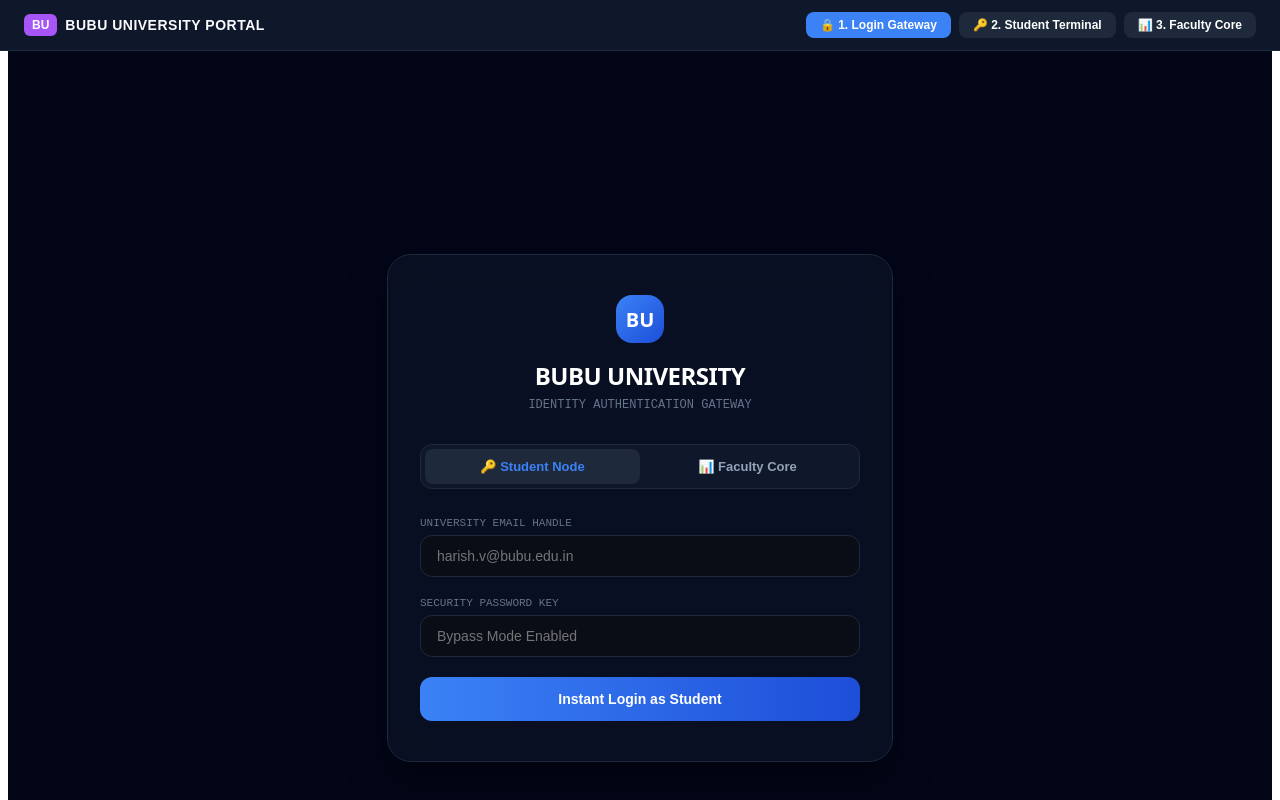
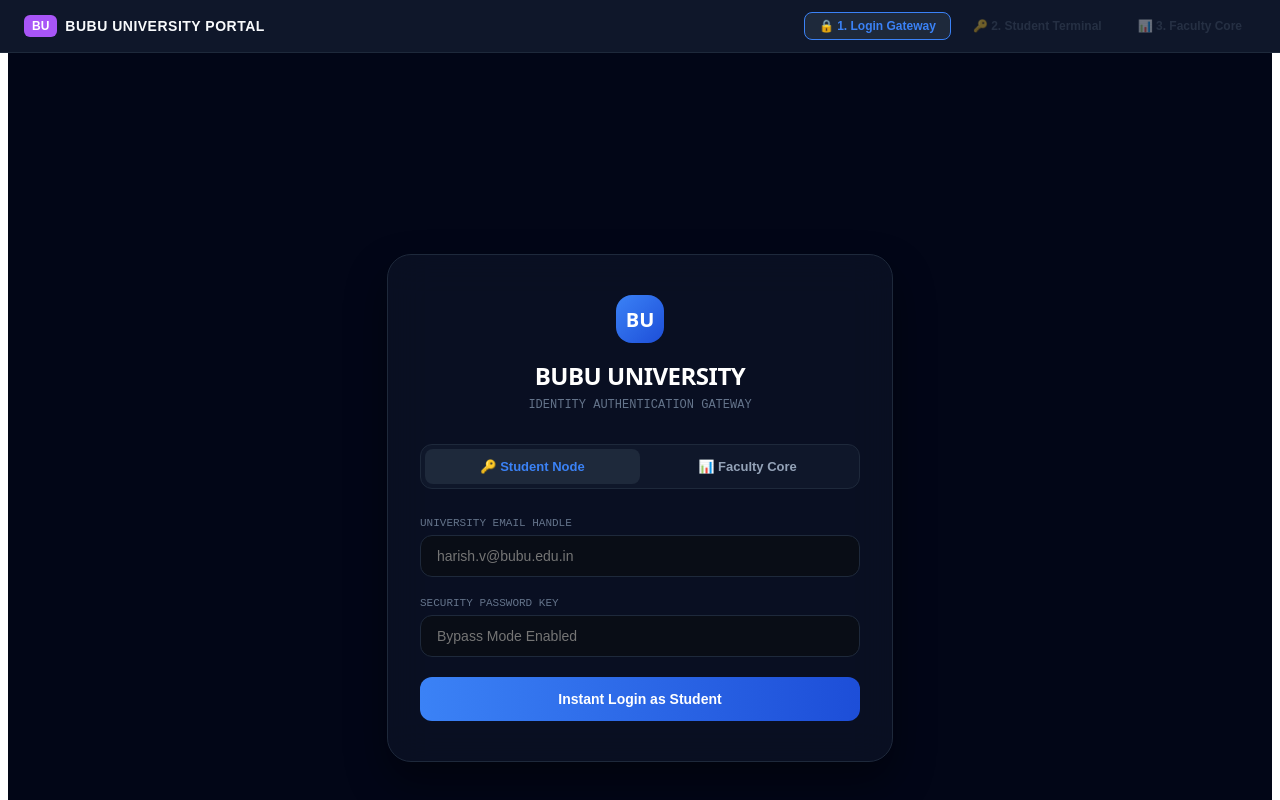
Before and after one commit to saithrishadaggupati/-SmartAttendance-Anti-Proxy-Tracker, a React (Vite) app: page / in a window 1280 px wide. Shown: the top 800 px of the page. Built offline with nearby package versions, Linux system fonts and the light colour scheme.

Commit message:
Security: Locked dashboard node views behind authentic context clearance tokens

```diff
--- a/src/App.tsx
+++ b/src/App.tsx
@@ -5,13 +5,23 @@ import ProfessorDashboard from './components/ProfessorDashboard';
 import StudentDashboard from './components/StudentDashboard';
 
 function MainAppLayout() {
+  const { user } = useAuth();
   const [activeTab, setActiveTab] = useState<'login' | 'student' | 'professor'>('login');
   const [isMounted, setIsMounted] = useState(false);
 
-  // Absolute barrier against Hydration Mismatch crashes
+  // Sync tab navigation state with authentication logging signatures
   useEffect(() => {
     setIsMounted(true);
-  }, []);
+    if (user) {
+      if (user.role === 'professor') {
+        setActiveTab('professor');
+      } else if (user.role === 'student') {
+        setActiveTab('student');
+      }
+    } else {
+      setActiveTab('login');
+    }
+  }, [user]);
 
   if (!isMounted) {
     return (
@@ -24,7 +34,7 @@ function MainAppLayout() {
   return (
     <div style={{ backgroundColor: '#020617', minHeight: '100vh', position: 'relative' }}>
 
-      {/* Universal Institutional Header Switcher */}
+      {/* Universal Institutional Header (Tabs are locked based on Login Status) */}
       <div style={{
         position: 'fixed',
         top: 0,
@@ -46,37 +56,46 @@ function MainAppLayout() {
         <div style={{ display: 'flex', gap: '8px' }}>
           <button
             onClick={() => setActiveTab('login')}
-            style={{ padding: '6px 14px', backgroundColor: activeTab === 'login' ? '#3b82f6' : '#1e293b', color: '#fff', border: 'none', borderRadius: '8px', fontSize: '12px', fontWeight: 'bold', cursor: 'pointer', transition: 'all 0.2s' }}
+            style={{ padding: '6px 14px', backgroundColor: activeTab === 'login' ? '#1e293b' : 'transparent', border: activeTab === 'login' ? '1px solid #3b82f6' : 'none', color: activeTab === 'login' ? '#3b82f6' : '#94a3b8', fontSize: '12px', fontWeight: 'bold', cursor: 'pointer', borderRadius: '8px' }}
           >
-            🔒 1. Login Gateway
+            {user ? 'ℹ️ Identity Active' : '🔒 1. Login Gateway'}
           </button>
+
           <button
-            onClick={() => setActiveTab('student')}
-            style={{ padding: '6px 14px', backgroundColor: activeTab === 'student' ? '#3b82f6' : '#1e293b', color: '#fff', border: 'none', borderRadius: '8px', fontSize: '12px', fontWeight: 'bold', cursor: 'pointer', transition: 'all 0.2s' }}
+            onClick={() => user?.role === 'student' && setActiveTab('student')}
+            disabled={user?.role !== 'student'}
+            style={{ padding: '6px 14px', backgroundColor: activeTab === 'student' ? '#1e293b' : 'transparent', border: activeTab === 'student' ? '1px solid #3b82f6' : 'none', color: activeTab === 'student' ? '#3b82f6' : '#475569', fontSize: '12px', fontWeight: 'bold', cursor: user?.role === 'student' ? 'pointer' : 'not-allowed', borderRadius: '8px', opacity: user?.role === 'student' ? 1 : 0.4 }}
           >
             🔑 2. Student Terminal
           </button>
+
           <button
-            onClick={() => setActiveTab('professor')}
-            style={{ padding: '6px 14px', backgroundColor: activeTab === 'professor' ? '#a855f7' : '#1e293b', color: '#fff', border: 'none', borderRadius: '8px', fontSize: '12px', fontWeight: 'bold', cursor: 'pointer', transition: 'all 0.2s' }}
+            onClick={() => user?.role === 'professor' && setActiveTab('professor')}
+            disabled={user?.role !== 'professor'}
+            style={{ padding: '6px 14px', backgroundColor: activeTab === 'professor' ? '#1e293b' : 'transparent', border: activeTab === 'professor' ? '1px solid #a855f7' : 'none', color: activeTab === 'professor' ? '#a855f7' : '#475569', fontSize: '12px', fontWeight: 'bold', cursor: user?.role === 'professor' ? 'pointer' : 'not-allowed', borderRadius: '8px', opacity: user?.role === 'professor' ? 1 : 0.4 }}
           >
             📊 3. Faculty Core
           </button>
         </div>
       </div>
 
-      {/* Screen Portal Viewports */}
+      {/* Screen Portal Viewports with Backend Security Guard Checks */}
       <div style={{ paddingTop: '80px', paddingBottom: '40px' }}>
         {activeTab === 'login' && <LoginForm />}
-        {activeTab === 'student' && <StudentDashboard />}
-        {activeTab === 'professor' && <ProfessorDashboard />}
+
+        {activeTab === 'student' && (
+          user?.role === 'student' ? <StudentDashboard /> : <div style={{ color: '#f87171', textAlign: 'center', marginTop: '40px', fontFamily: 'monospace' }}>⚠️ ACCESS DENIED: Student Clearance Token Missing.</div>
+        )}
+
+        {activeTab === 'professor' && (
+          user?.role === 'professor' ? <ProfessorDashboard /> : <div style={{ color: '#f87171', textAlign: 'center', marginTop: '40px', fontFamily: 'monospace' }}>⚠️ ACCESS DENIED: Faculty Core Authorization Missing.</div>
+        )}
       </div>
 
     </div>
   );
 }
 
-// Master Root Wrapper supplying the required Authentication state to all children nodes
 export default function App() {
   return (
     <AuthProvider>
```
